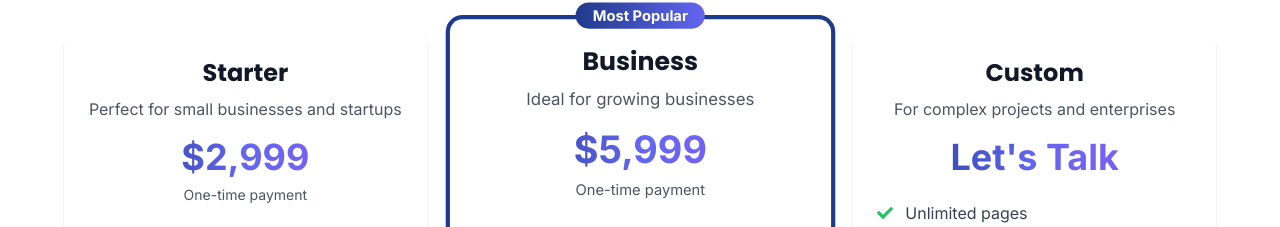
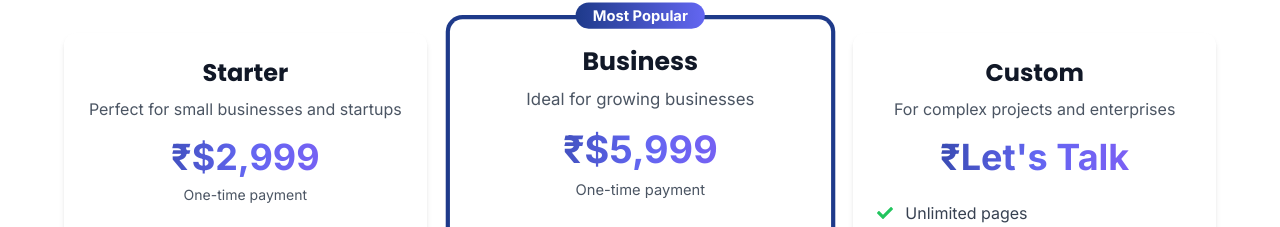
Before and after one commit to Vinaypenke01/Webora-Frontend, a React (Vite) app: page /pricing in a window 1280 px wide. Shown: the part 495-722 px from the top of the page. Built offline with nearby package versions, Linux system fonts and the light colour scheme; no server answers.

Commit message:
added rupee

```diff
--- a/src/pages/admin/ManagePricing.jsx
+++ b/src/pages/admin/ManagePricing.jsx
@@ -114,7 +114,7 @@ const ManagePricing = () => {
                             </div>
                         )}
                         <h3 className="text-xl font-bold mb-2">{plan.name}</h3>
-                        <div className="text-3xl font-bold text-primary mb-2">{plan.price}</div>
+                        <div className="text-3xl font-bold text-primary mb-2"> ₹{plan.price}</div>
                         <p className="text-gray-600 mb-4">{plan.description}</p>
                         <ul className="space-y-2 mb-4">
                             {plan.features.map((feature, idx) => (
--- a/src/pages/public/Pricing.jsx
+++ b/src/pages/public/Pricing.jsx
@@ -43,7 +43,7 @@ const Pricing = () => {
                                     <h3 className="text-2xl font-bold mb-2">{plan.name}</h3>
                                     <p className="text-gray-600 mb-4">{plan.description}</p>
                                     <div className="text-4xl font-bold gradient-text mb-2">
-                                        {plan.price}
+                                        ₹{plan.price}
                                     </div>
                                     {plan.price !== 'Let\'s Talk' && (
                                         <p className="text-sm text-gray-600">One-time payment</p>
```
